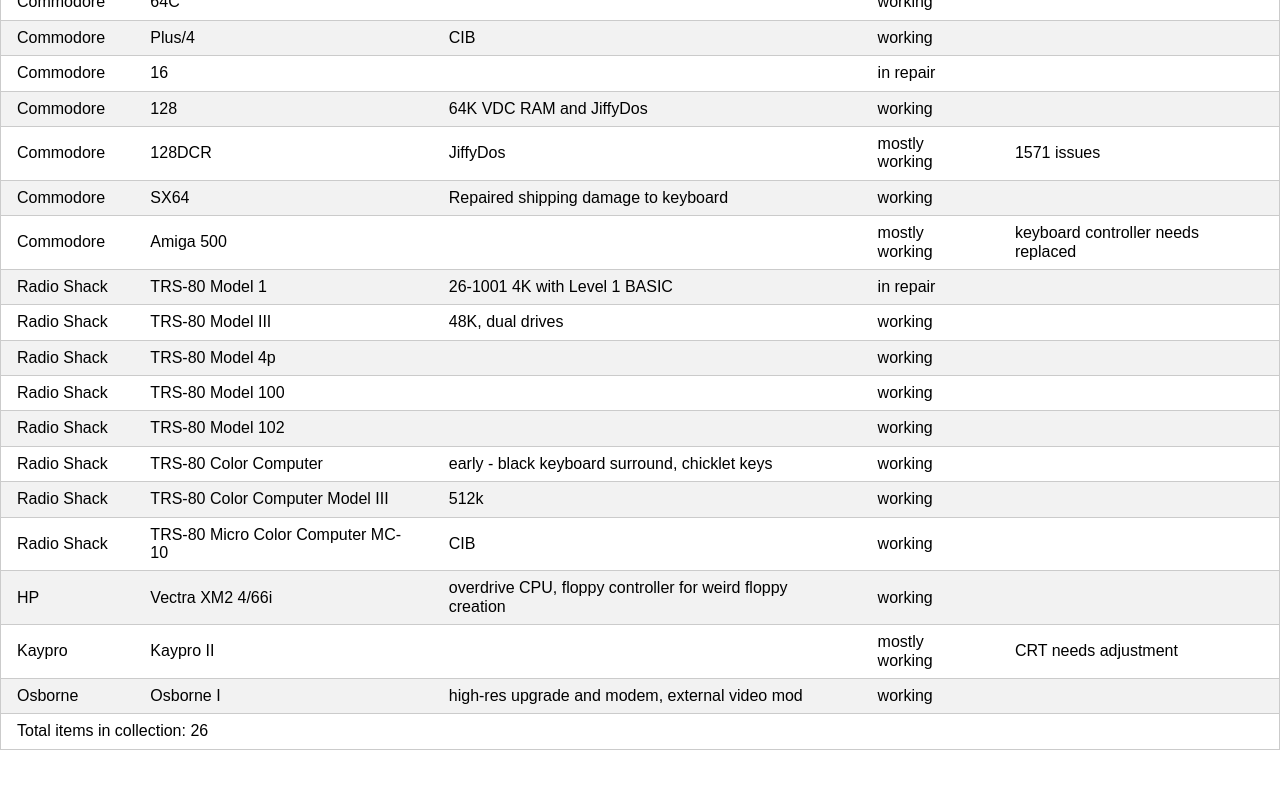
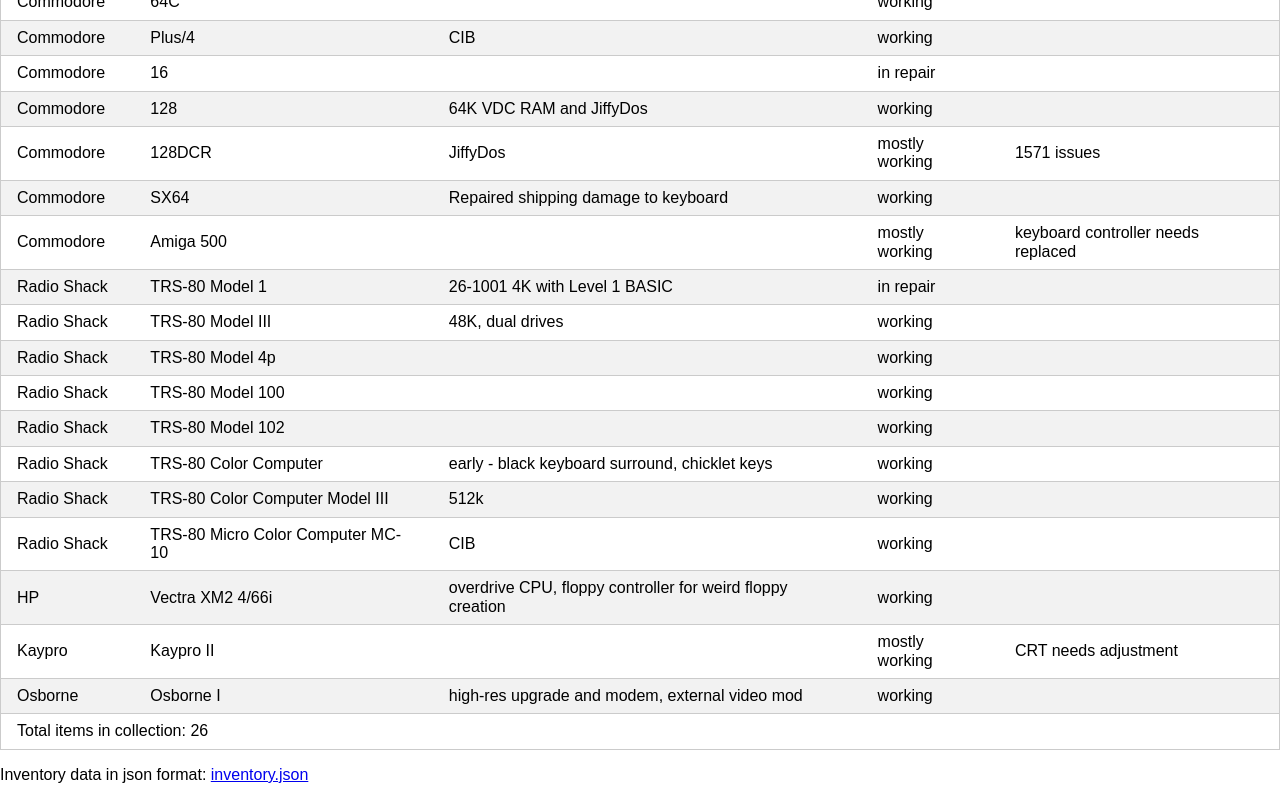
Before and after one commit to riney/inventory, a plain HTML site: page index.html in a window 1280 px wide. Shown: the part 352-1152 px from the top of the page. Before the commit the page ends 1102 px from the top, so only its background shows below. Drawn offline with nearby package versions, Linux system fonts and the light colour scheme.

Commit message:
Formatting

```diff
--- a/index.html
+++ b/index.html
@@ -28,6 +28,10 @@
                 <tr></tr>
             </tbody>
         </table>
+
+        <div class="content">
+            <p>Inventory data in json format: <a href="./inventory.json">inventory.json</a></p>
+        </div>
     </div>
 
     <script lang="javascript">
```
